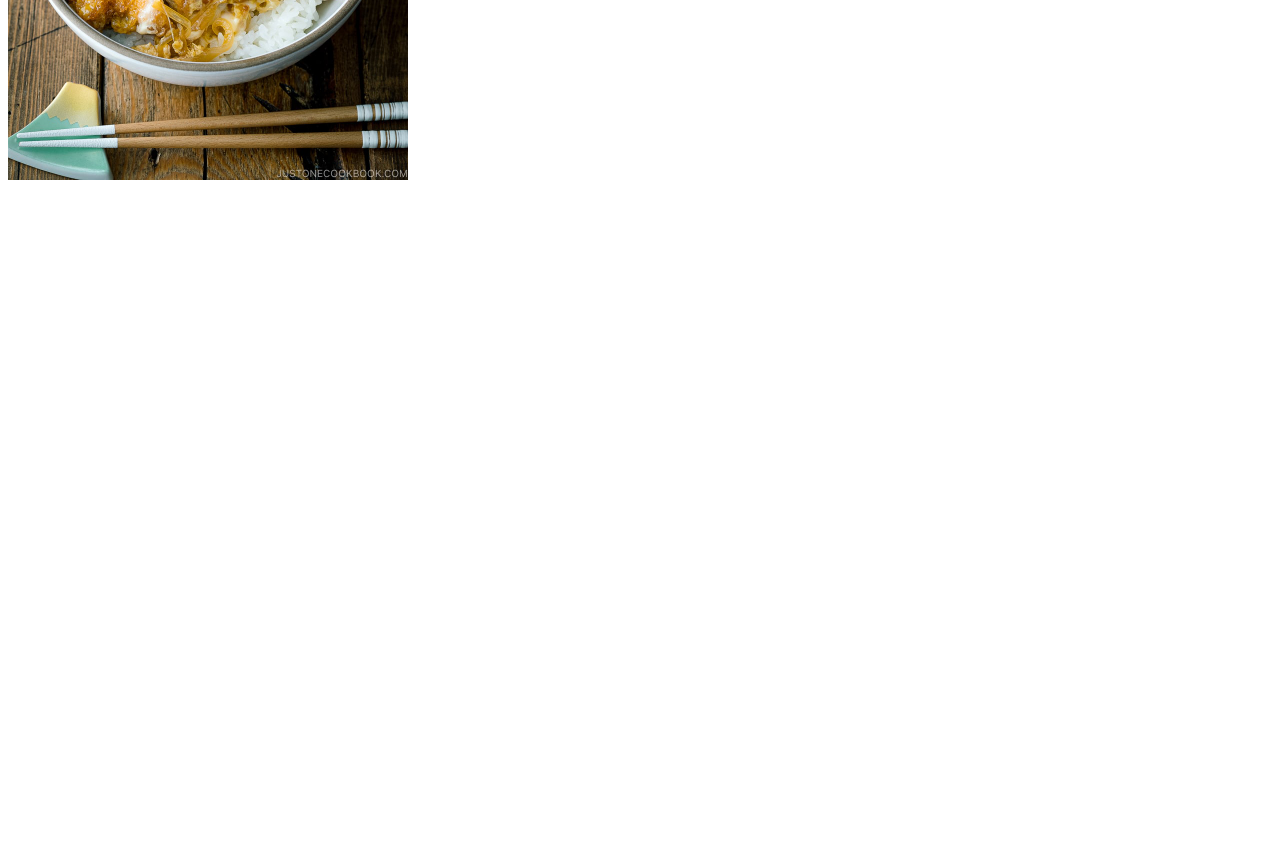
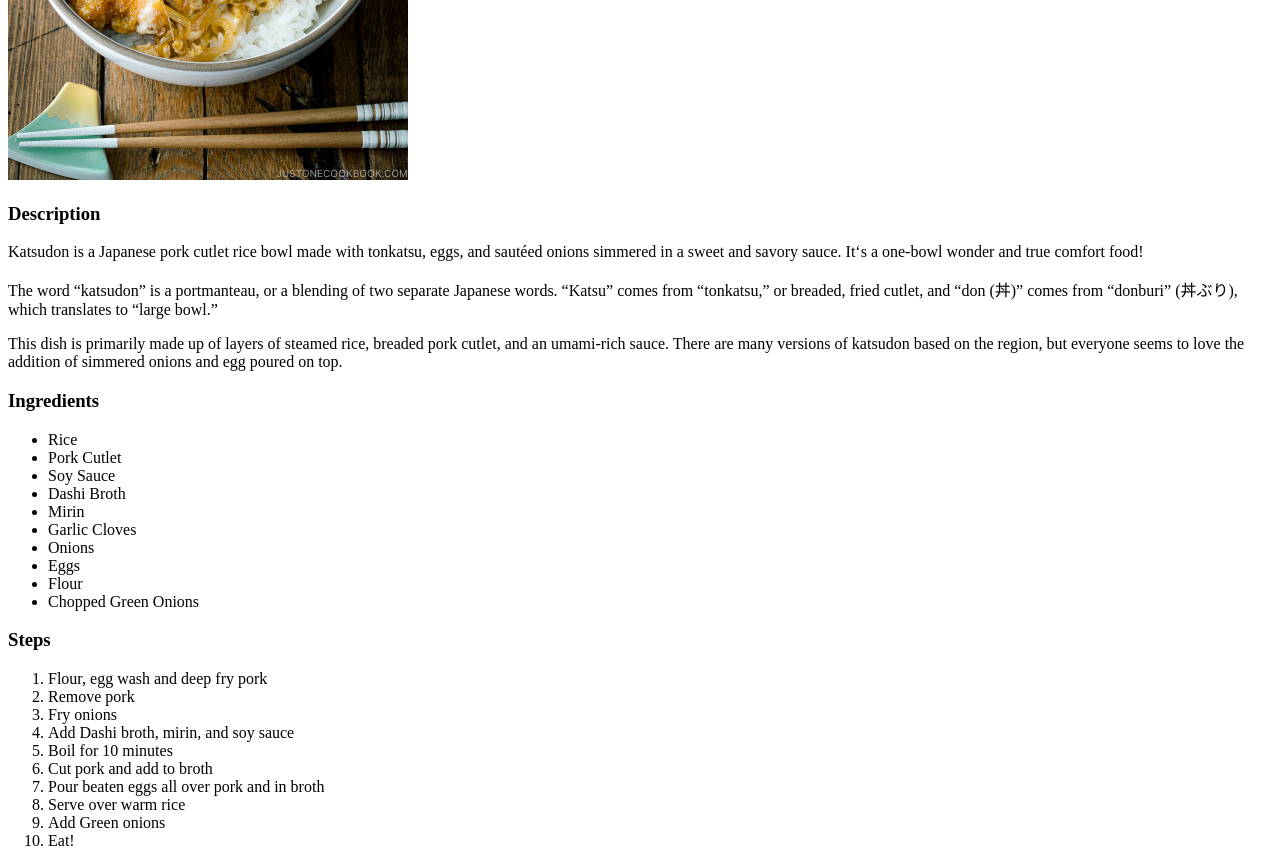
Before and after one commit to SegerKokiri/odin-recipes, a plain HTML site: page recipes/katsudon.html in a window 1280 px wide. Shown: the part 500-1366 px from the top of the page. Before the commit the page ends 800 px from the top, so only its background shows below. Drawn offline with Linux system fonts and the light colour scheme.

Commit message:
Added details for recipes
Added a description to both katsudon and blt webpage
Added an ingredient list to both katsudon and blt webpage
Added a step by step guide to both katsudon and blt webpage
Put locomoco.html back to original setup after mistypes

```diff
--- a/recipes/katsudon.html
+++ b/recipes/katsudon.html
@@ -8,5 +8,44 @@
     <h1>Katsudon</h1>
 
     <p><img src="./img/Katsudon.jpg" alt="Finished Katsudon" height="600" width="400"></p>
+
+    <h3>Description</h3>
+
+    <p>Katsudon is a Japanese pork cutlet rice bowl made with tonkatsu, eggs, and sautéed onions simmered in a sweet and savory sauce. It‘s a one-bowl wonder and true comfort food!</p>
+
+    <p>The word “katsudon” is a portmanteau, or a blending of two separate Japanese words. “Katsu” comes from “tonkatsu,” or breaded, fried cutlet, and “don (丼)” comes from “donburi” (丼ぶり), which translates to “large bowl.” </p>
+
+    <p>This dish is primarily made up of layers of steamed rice, breaded pork cutlet, and an umami-rich sauce. There are many versions of katsudon based on the region, but everyone seems to love the addition of simmered onions and egg poured on top. </p>
+
+
+    <h3>Ingredients</h3>
+
+    <ul>
+        <li>Rice</li>
+        <li>Pork Cutlet</li>
+        <li>Soy Sauce</li>
+        <li>Dashi Broth</li>
+        <li>Mirin</li>
+        <li>Garlic Cloves</li>
+        <li>Onions</li>
+        <li>Eggs</li>
+        <li>Flour</li>
+        <li>Chopped Green Onions</li>
+    </ul>
+
+    <h3>Steps</h3>
+
+    <ol>
+        <li>Flour, egg wash and deep fry pork </li>
+        <li>Remove pork</li>
+        <li>Fry onions</li>
+        <li>Add Dashi broth, mirin, and soy sauce</li>
+        <li>Boil for 10 minutes</li>
+        <li>Cut pork and add to broth</li>
+        <li>Pour beaten eggs all over pork and in broth</li>
+        <li>Serve over warm rice</li>
+        <li>Add Green onions</li>
+        <li>Eat!</li>
+    </ol>
 </body>
 </html>
```
Also changed, not shown: recipes/blt.html (+32 -0 lines), recipes/locomoco.html (+0 -1 lines).
